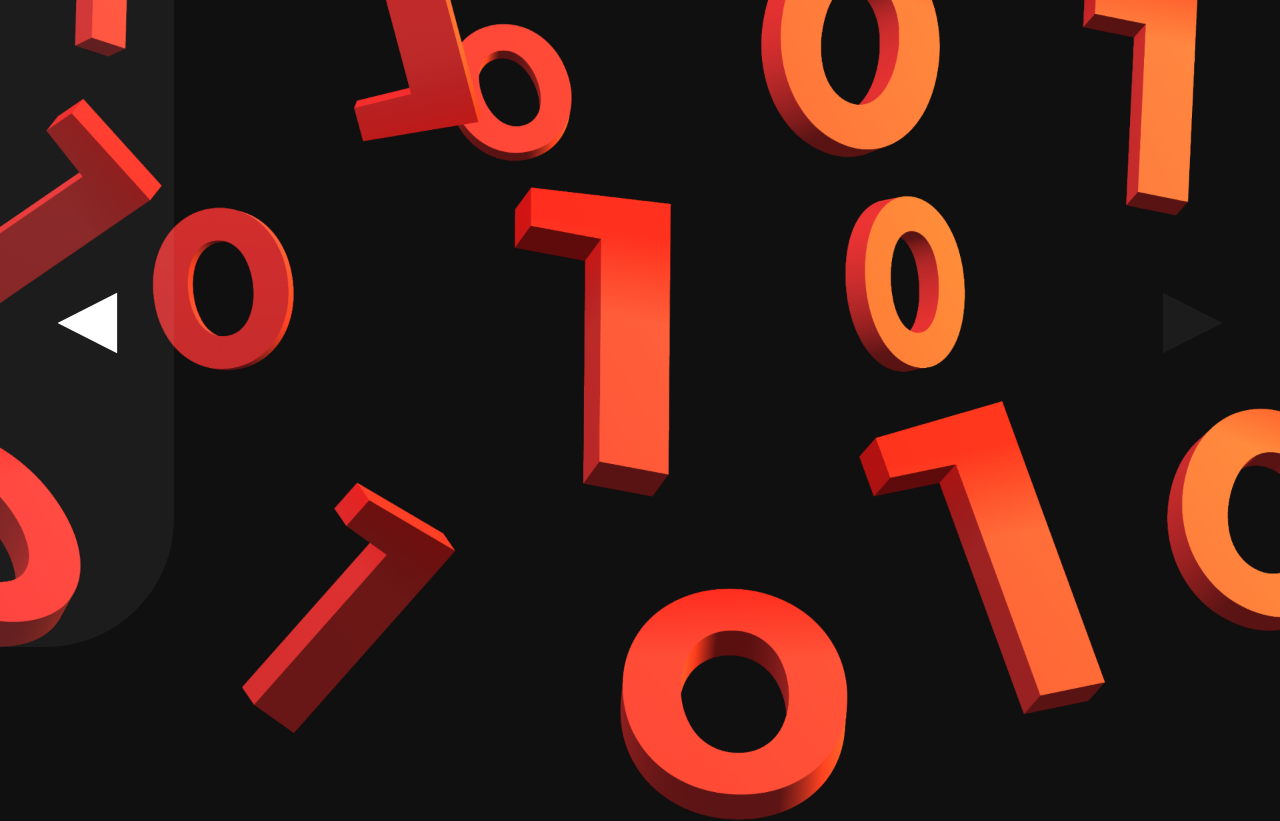
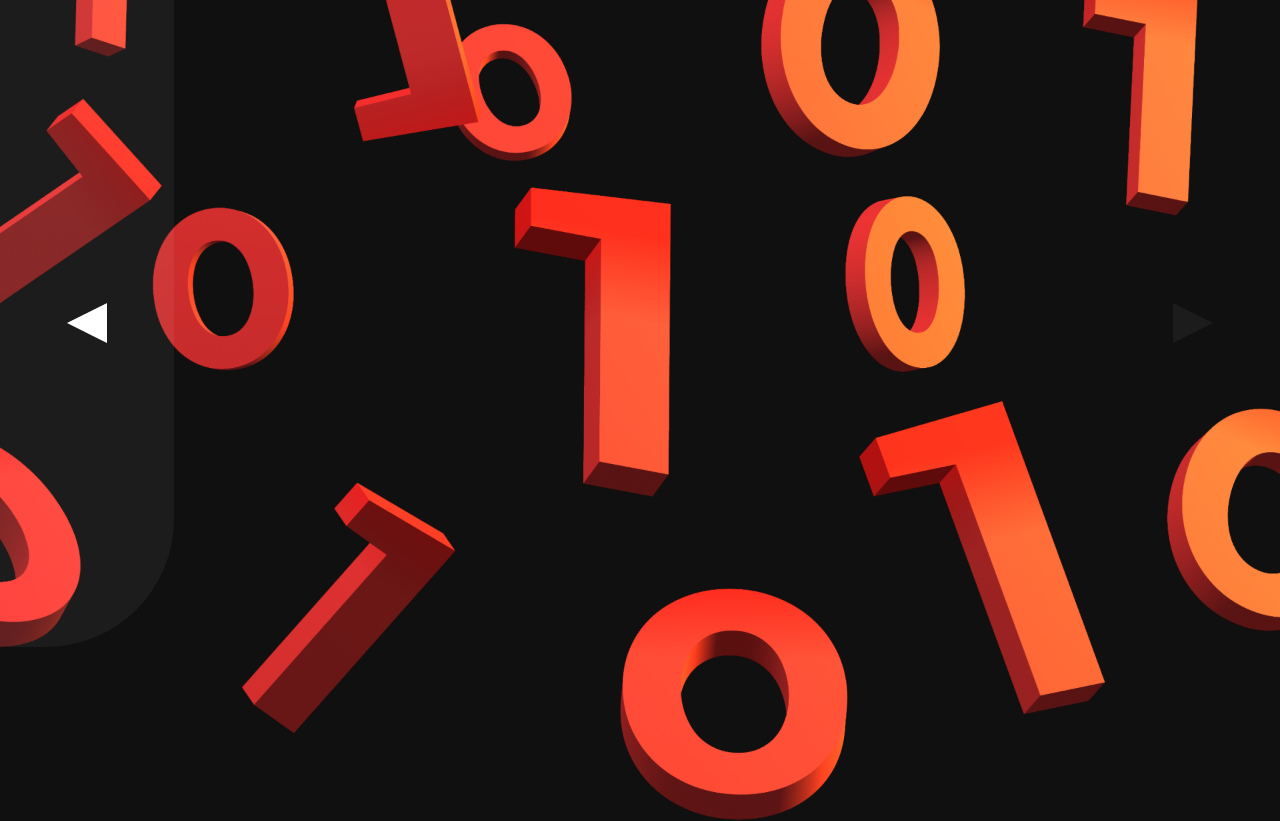
Before and after one commit to loooltooot/emir.github.io, a plain HTML site: page index.html in a window 1280 px wide. Shown: the top 821 px of the page. Drawn offline with nearby package versions, Linux system fonts and the light colour scheme.

Commit message:
triangles fix

```diff
--- a/sass_folder/main.scss
+++ b/sass_folder/main.scss
@@ -156,8 +156,8 @@ section header :is(h1, h2) {
     }
 
     .triangle {
-        width: 61px;
-        height: 60px;
+        width: 3.13vw;
+        height: 3.13vw;
         background: rgba(255, 255, 255, 0.05);
         clip-path: polygon(50% 0%, 0% 100%, 100% 100%);
         transform: rotate(-90deg);
```
Also changed, not shown: styles/main.css, 1 other file.
